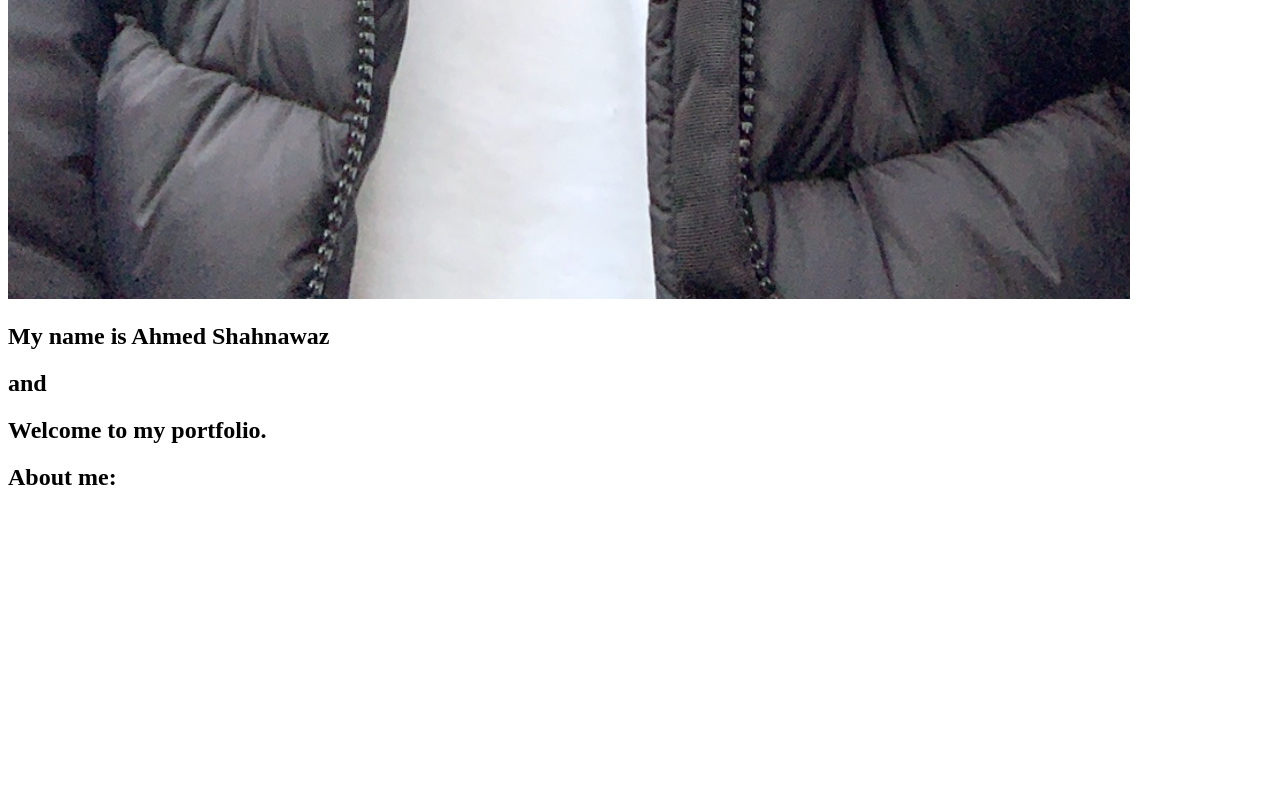
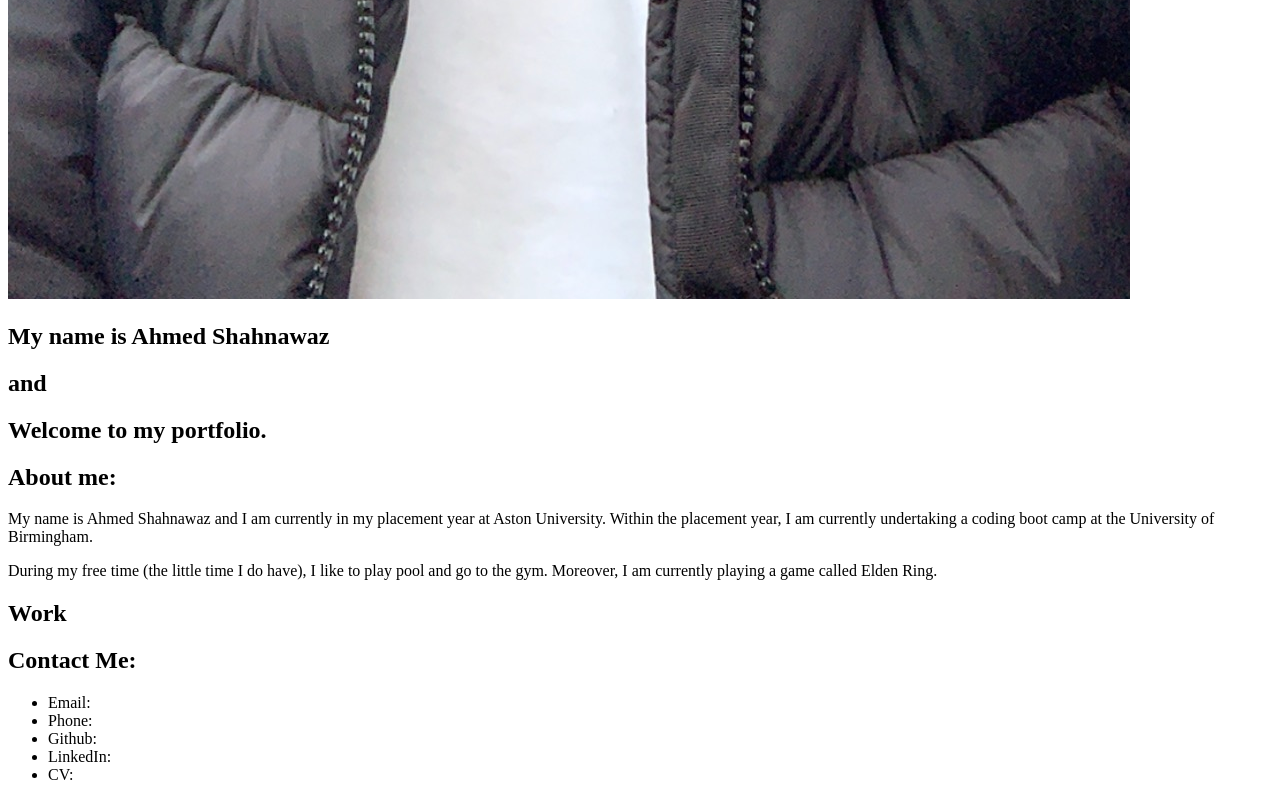
Before and after one commit to Ahmeds226/Portfolio-Project, a plain HTML site: page index.html in a window 1280 px wide. Shown: the part 2059-2859 px from the top of the page. Before the commit the page ends 2569 px from the top, so only its background shows below. Drawn offline with Linux system fonts and the light colour scheme.

Commit message:
Wireframe completed

```diff
--- a/index.html
+++ b/index.html
@@ -38,7 +38,33 @@
     <!-- About Me. -->
     <main class="About Me.">
       <h2>About me:</h2>
-      <p></p>
+      <p>
+        My name is Ahmed Shahnawaz and I am currently in my placement year at
+        Aston University. Within the placement year, I am currently undertaking
+        a coding boot camp at the University of Birmingham.
+      </p>
+      <p>
+        During my free time (the little time I do have), I like to play pool and
+        go to the gym. Moreover, I am currently playing a game called Elden
+        Ring.
+      </p>
     </main>
+
+    <section class="Work">
+      <h2>Work</h2>
+    </section>
+
+    <footer class="Contact Me">
+      <h2>Contact Me:</h2>
+      <nav>
+        <ul>
+          <li>Email:</li>
+          <li>Phone:</li>
+          <li>Github:</li>
+          <li>LinkedIn:</li>
+          <li>CV:</li>
+        </ul>
+      </nav>
+    </footer>
   </body>
 </html>
```
